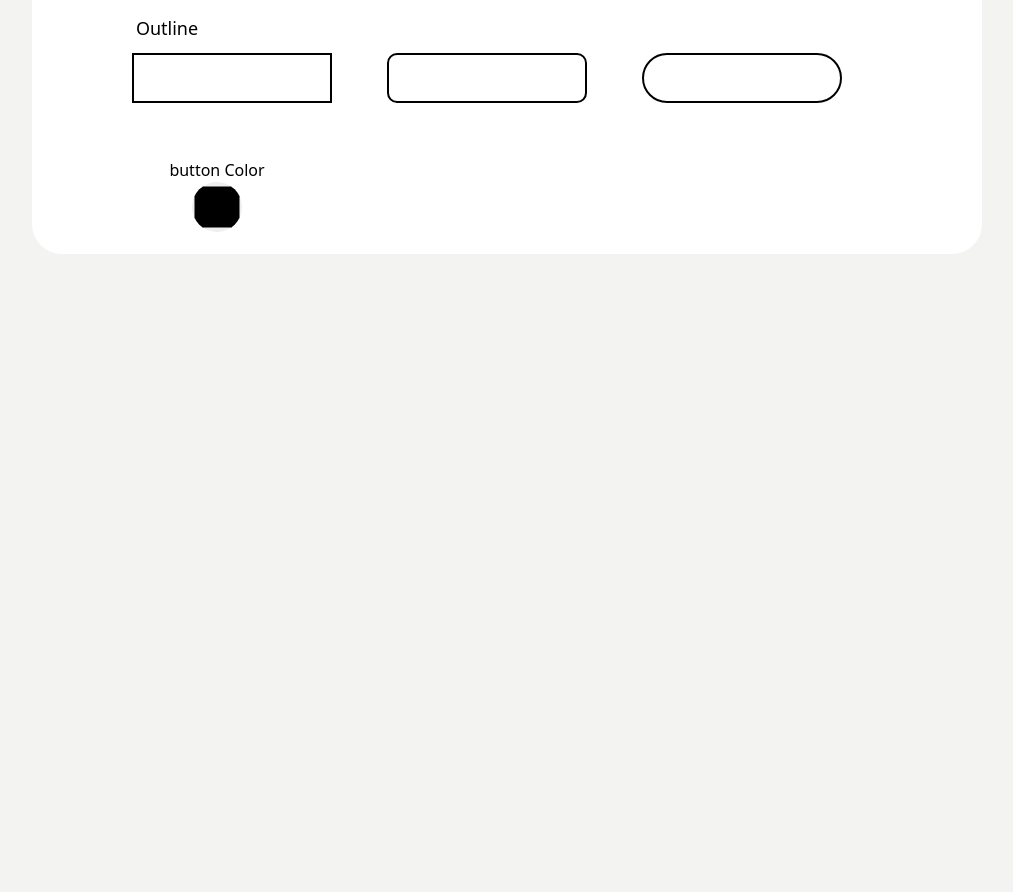
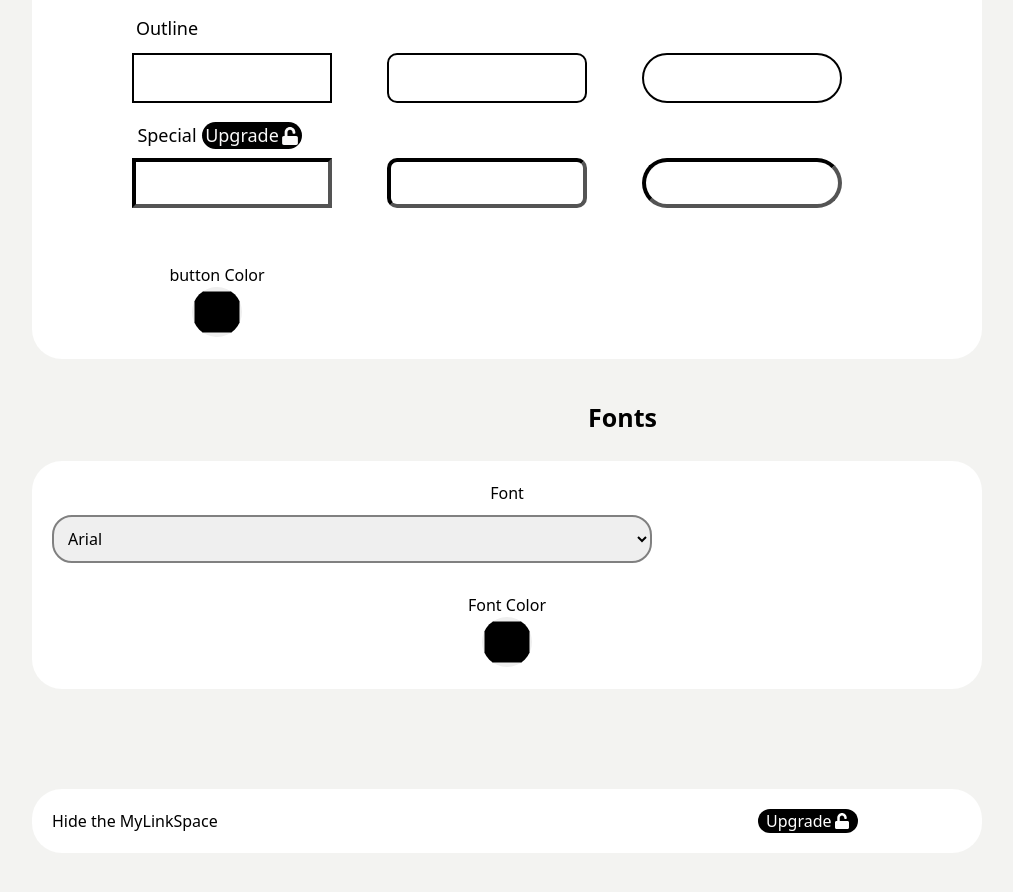
Before and after one commit to nat2132/MyLinkSpace, a React (Vite) app in the folder frontend/: page /appearance in a window 1280 px wide. Shown: the part 2254-3146 px from the top of the page, without its empty margins (40-1053 px from the left). Before the commit the page ends 2540 px from the top, so only its background shows below. Built offline with nearby package versions, Linux system fonts and the light colour scheme.

Commit message:
styles added

```diff
--- a/frontend/src/components/Appearance/appearance.css
+++ b/frontend/src/components/Appearance/appearance.css
@@ -44,6 +44,30 @@
     background-color: white;
     border-radius: 30px;
 }
+.fonts {
+    position: relative;
+    margin-left: 40px;
+    display: grid;
+    grid-template-columns: repeat(3, 250px); /* 4 equal columns */
+    gap: 5px; /* Space between items */
+    padding: 20px; /* Padding around the grid */
+    width: 950px;
+    background-color: white;
+    border-radius: 30px;
+}
+.mylinkspacelogo {
+    position: relative;
+    margin-left: 40px;
+    display: flex;
+    align-items: center;
+    gap: 500px; /* Space between items */
+    padding: 20px; /* Padding around the grid */
+    width: 950px;
+    background-color: white;
+    border-radius: 30px;
+    margin-top: 100px;
+    margin-bottom: 50px;
+}
 
 .grid-item {
     color: rgb(250, 249, 249);
--- a/frontend/src/components/Appearance/appearance.jsx
+++ b/frontend/src/components/Appearance/appearance.jsx
@@ -146,6 +146,22 @@ function appearance() {
 
         <div style={{marginTop:'50px', borderRadius:'30px',marginLeft:'80px', border:'2px solid black',         backgroundColor: '', display:'flex',flexDirection:'column',alignItems:'center',gap:'0.5rem',position:'relative'}}class="grid-item1">
         </div>
+
+        <div style={{marginTop:'50px', marginLeft:'80px',   backgroundColor: '',border: '4px inset #000',     display:'flex',flexDirection:'column',alignItems:'center',gap:'0.5rem',position:'relative'}}class="grid-item1">
+            <h2 style={{color:'black',marginTop:'-40px',marginLeft:'-130px'}}>Special</h2>
+            <button style={{display:'flex',justifyContent:'center',alignItems:'center',width:'100px',borderRadius:'50px',backgroundColor:'black',gap:'2px',marginTop:'-35px',marginLeft:'40px'}}>Upgrade<FaUnlock/></button>
+        </div>
+
+
+            <div style={{ marginTop:'50px',   borderRadius:'10px', marginLeft:'80px',border:'4px inset #000',     backgroundColor: '', display:'flex',flexDirection:'column',alignItems:'center',gap:'0.5rem',position:'relative'}}class="grid-item1">
+        </div>
+
+        <div style={{marginTop:'50px', borderRadius:'30px',marginLeft:'80px', border:'4px inset black',         backgroundColor: '', display:'flex',flexDirection:'column',alignItems:'center',gap:'0.5rem',position:'relative'}}class="grid-item1">
+        </div>
+
+
+
+
         <div style={{marginTop:'50px',marginLeft:'80px'}}>
             <h2>button Color</h2>
             <input style={{border:'none',borderRadius:'30px',width:'50px',height:'50px'}}type="color" placeholder='color' value={color} onChange={handleChange} />
@@ -153,6 +169,38 @@ function appearance() {
 
 
 
+
+
+
+
+
+
+        </div>
+
+        <h2 style={{marginTop:'40px',fontWeight:'bolder',fontSize:'25px',marginLeft:'45px'}}>Fonts </h2><br/>
+        <div className='fonts' style={{display:'flex',flexDirection:'column',gap:'10px'}}>
+            <h2 style={{color:'black',marginTop:'',marginLeft:''}}>Font</h2>
+
+            <select style={{border:'2px grey solid',borderRadius:'20px',padding:'10px',width:'600px'}} id="fontSelect">
+            <option value="Arial">Arial</option>
+            <option value="Courier New">Courier New</option>
+            <option value="Georgia">Georgia</option>
+            <option value="Times New Roman">Times New Roman</option>
+            <option value="Verdana">Verdana</option>
+        </select>
+        <div style={{marginTop:'20px',marginLeft:''}}>
+            <h2>Font Color</h2>
+            <input style={{border:'none',borderRadius:'30px',width:'50px',height:'50px'}}type="color" placeholder='color' value={color} onChange={handleChange} />
+        </div>
+
+
+
+
+        </div>
+
+        <div className='mylinkspacelogo'>
+            <h2>Hide the MyLinkSpace</h2>
+            <button style={{display:'flex',justifyContent:'center',alignItems:'center',width:'100px',borderRadius:'50px',backgroundColor:'black',gap:'2px',marginTop:'-35px',marginLeft:'40px',color:'white',marginTop:''}}>Upgrade<FaUnlock/></button>
 
 
 
```
